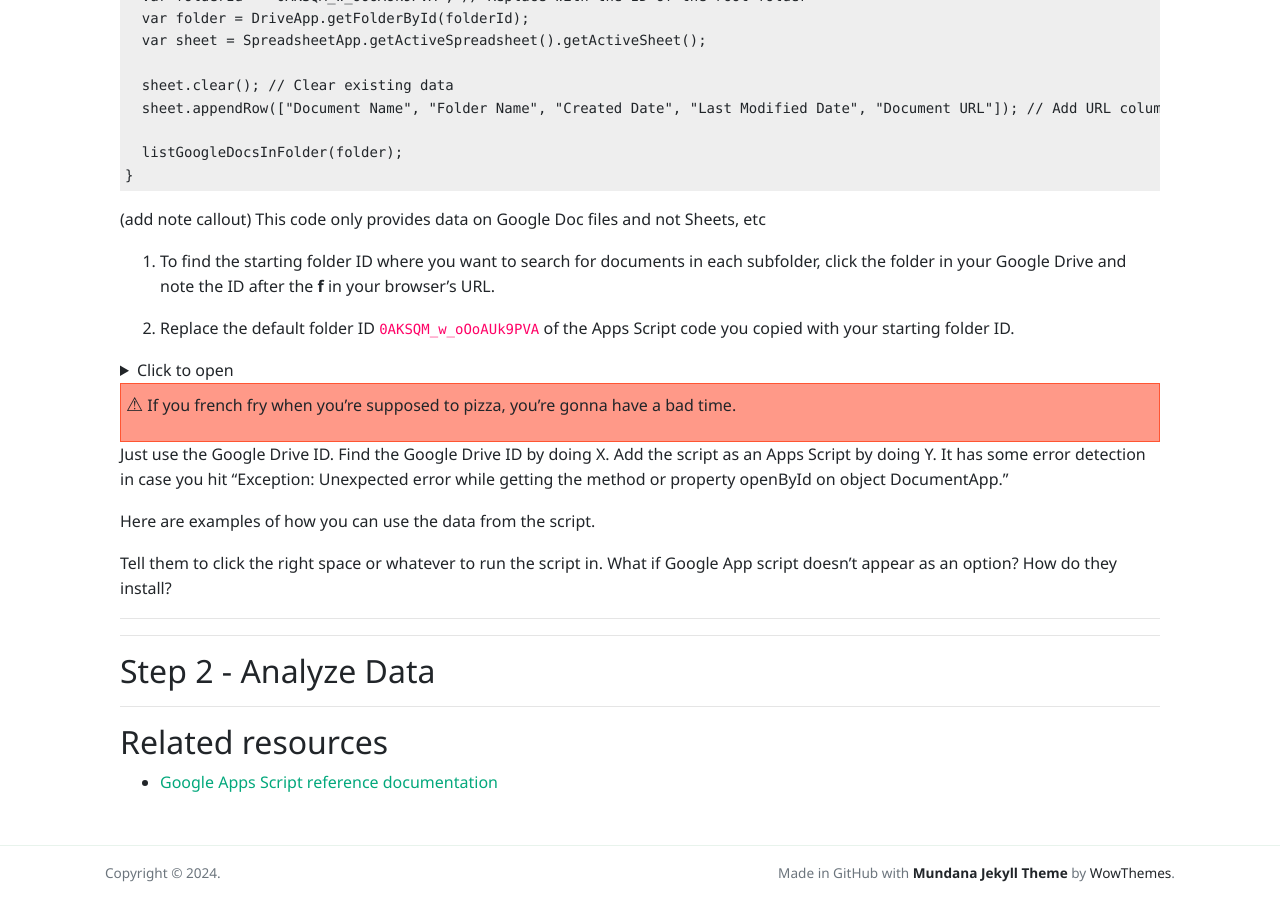
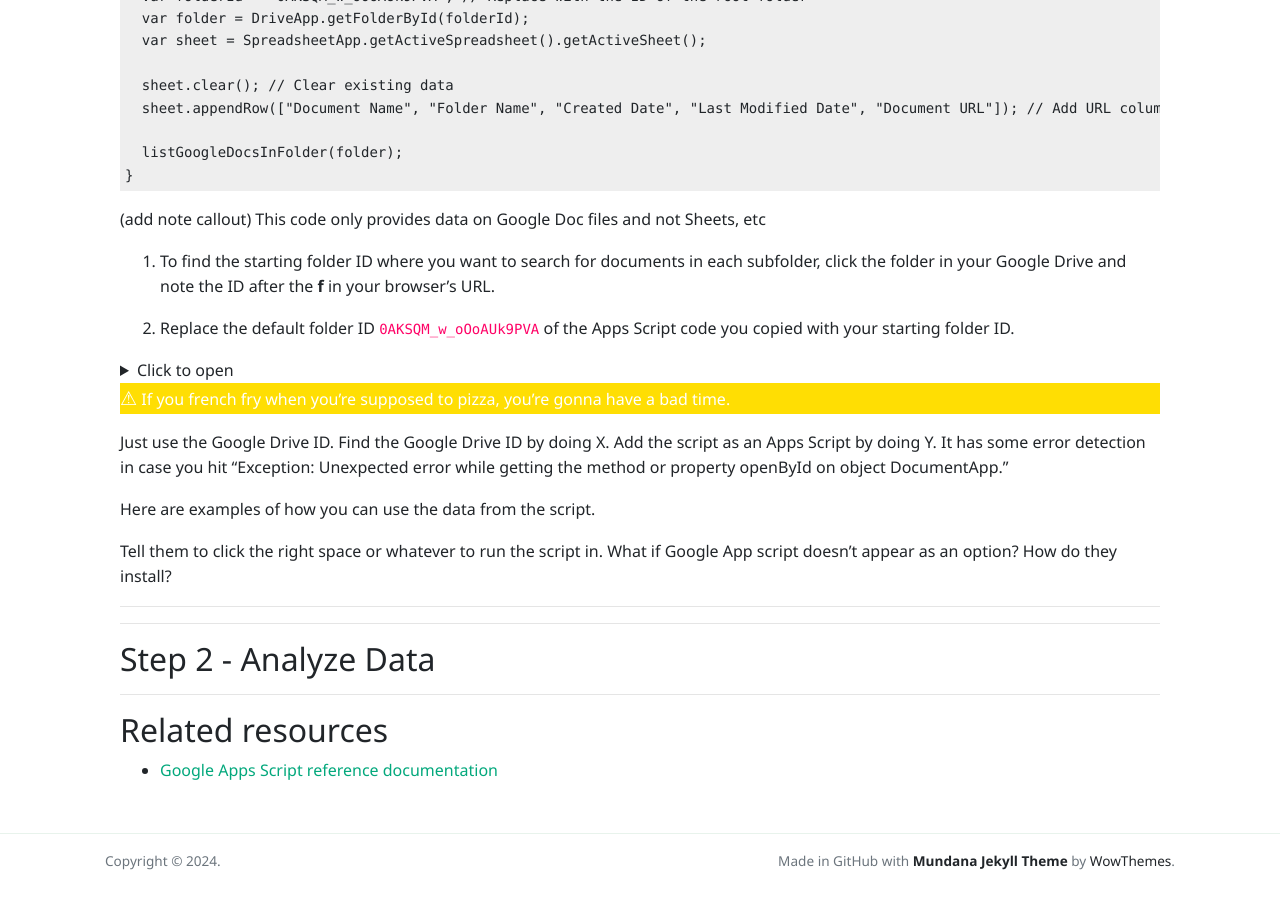
Before and after one commit to stumblefiend/jeremy.pugh, a Jekyll site: the page built from assets/scripts/google-drive-content-review.md, in a window 1280 px wide and 900 px high, scrolled down 1952 px. Built offline with Jekyll 4.4.1, drawn with Linux system fonts in a browser that asks for light colours; nearby versions of some CDN libraries; our own code applies the rules of GitHub Pages for plain Markdown files.

Commit message:
Update google-drive-content-review.md

```diff
--- a/assets/scripts/google-drive-content-review.md
+++ b/assets/scripts/google-drive-content-review.md
@@ -90,7 +90,7 @@ function listGoogleDocs() {
 <summary>Click to open</summary>
 <p>If your browser supports this element, it should allow you to expand and collapse these details.</p></details>
 
-<div class="alert-jp">
+<div class="alert-warning">
   <p><span style="font-size:larger;">⚠</span>
 If you french fry when you’re supposed to pizza, you’re gonna have a bad time.</p>
 </div>
```
